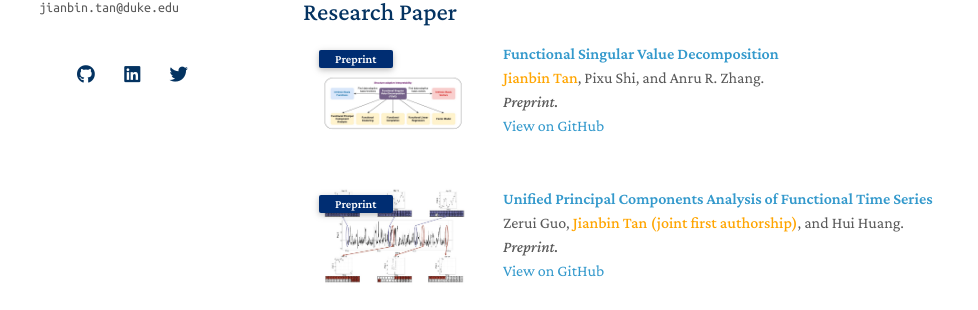
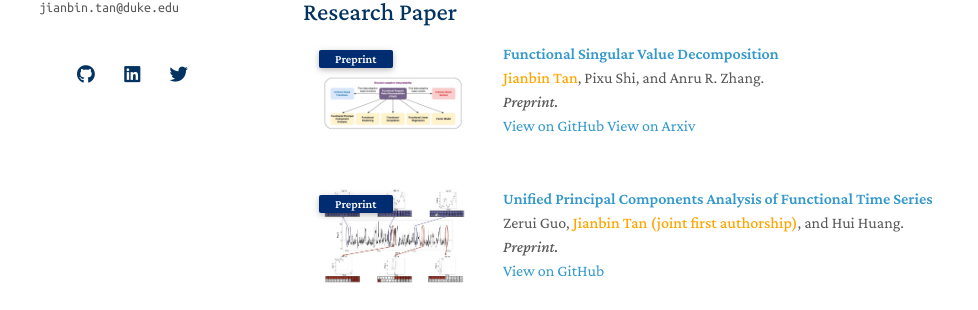
Before and after one commit to Tan-jianbin/Tan-jianbin.github.io, a Jekyll site: the page built from index.md, in a window 1280 px wide and 900 px high. Shown: the part 343-653 px from the top of the window, without its empty margins (167-1145 px from the left). Built offline with Jekyll 4.4.1, drawn with Linux system fonts in a browser that asks for light colours; nearby versions of some CDN libraries; a style sheet for code colours, icons or effects is not loaded; our own code applies the rules of GitHub Pages for plain Markdown files.

Commit message:
Update publications.md

```diff
--- a/_includes/publications.md
+++ b/_includes/publications.md
@@ -32,6 +32,7 @@
     <!-- Code -->
     <div class="github-link">
       <a href="https://github.com/Jianbin-Tan/Functional-Singular-Value-Decompostion">  View on GitHub </a>
+      <a href="https://example.com/more-info"> View on Arxiv </a>
     </div>
   </div>
 </div>
```
